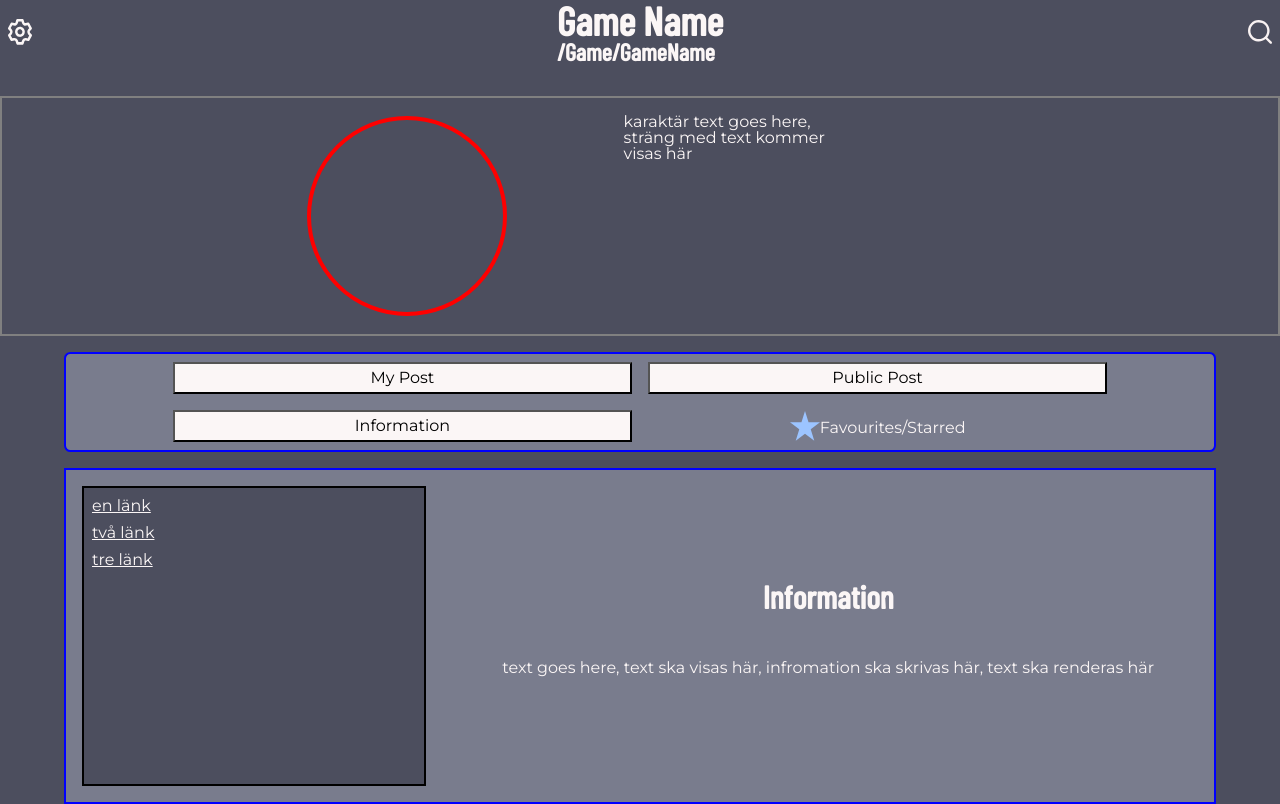
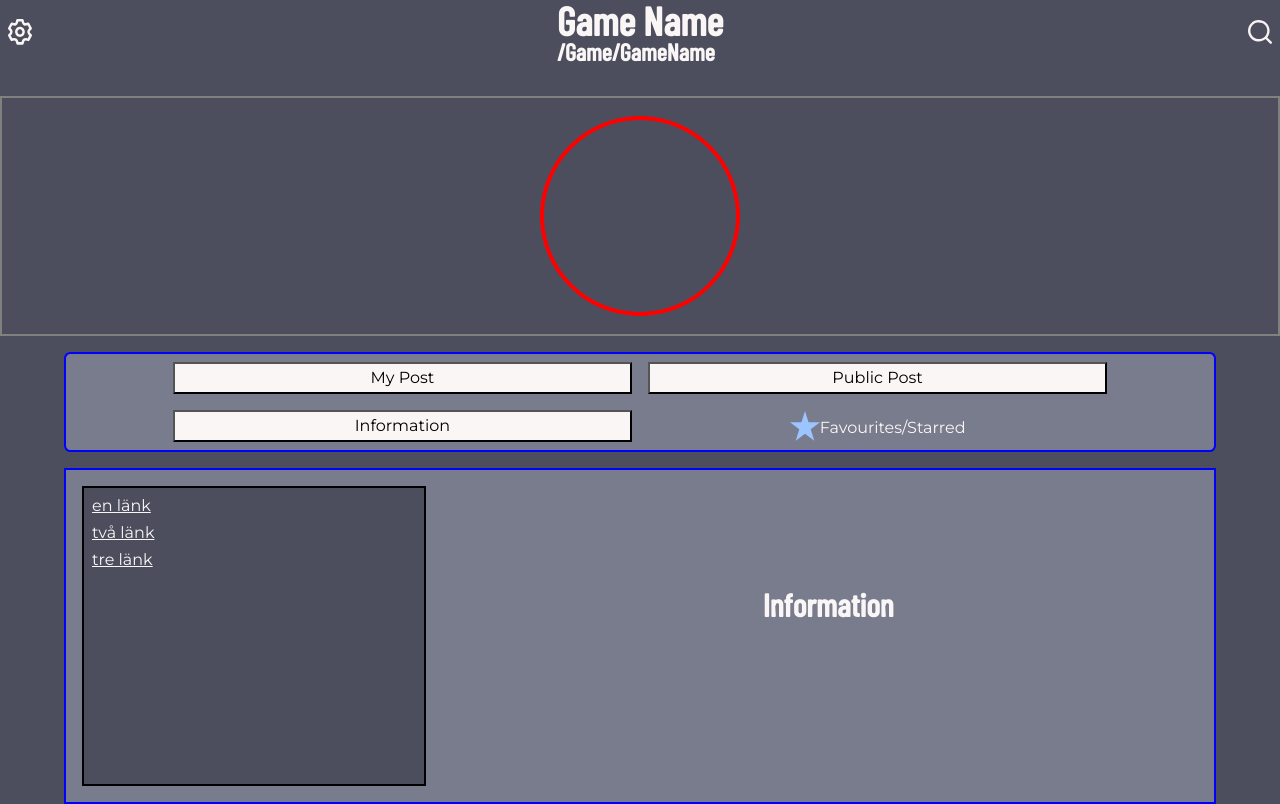
Before and after one commit to KarlEmilArvid/ComboVault, a React (Vite) app: page /character in a window 1280 px wide. Both pictures are taken after a click on the button "Information". Built offline with nearby package versions, Linux system fonts and the light colour scheme; no server answers; the database is empty.

Commit message:
clean clode
Co-Authored-By: RickyJohansson <92937315+RickyJohansson@users.noreply.github.com>

```diff
--- a/src/App.tsx
+++ b/src/App.tsx
@@ -1,30 +1,21 @@
-import { Route, Routes } from 'react-router-dom'
-import './scss/global.scss'
 import Start from './views/start/Start'
 import Game from './views/game/Game'
 import Character from './views/character/Character'
 import About from './views/about/About'
+import { Route, Routes } from 'react-router-dom'
 import { getDocs, collection, doc } from 'firebase/firestore';
 import { db } from './firebase/firebase';
 import { useEffect, useState } from 'react';
+import './scss/global.scss'
 
 type CharacterType = {
 	characterName: string;
 	characterImage: string;
 }
 
-type PostType = {
-	MyPostTitle: string;
-	PublicPostTitle: string;
-	MyPostText: string;
-	PublicPostText: string;
-}
-
 function App() {
-
 	const [games, setGames] = useState<any[]>();
 	const [character, setCharacter] = useState<CharacterType>({ characterName: '', characterImage: '' });
-	const [characterPost, setCharacterPost] = useState<PostType>({ MyPostTitle: '', PublicPostTitle: '', MyPostText: '', PublicPostText: '' })
 
 	// Hämtar questions från firebase databasen
 	useEffect(() => {
--- a/src/components/characterCard/CharacterCard.scss
+++ b/src/components/characterCard/CharacterCard.scss
@@ -13,7 +13,7 @@
         height: 100%;
 
         .character-name {
-            display: none;
+            //display: none;
         }
     }
 
--- a/src/components/characterCard/CharacterCard.tsx
+++ b/src/components/characterCard/CharacterCard.tsx
@@ -1,7 +1,7 @@
 import Square from '../square/Square'
+import { useState, useEffect } from 'react';
 import './CharacterCard.scss'
 import '../square/square.scss'
-import { useState, useEffect } from 'react';
 
 type CharacterType = {
     characterName: string;
@@ -11,21 +11,37 @@ type CharacterType = {
 type Props = {
     showCharacter: (name: string, image: string) => void;
     character: CharacterType;
+    games: any[] | undefined;
 }
 
-const CharacterCard = ({ character, showCharacter }: Props) => {
+const CharacterCard = ({ character, showCharacter, games }: Props) => {
     const [validCharacter, setValidCharacter] = useState<CharacterType>({ characterName: '', characterImage: '' })
+    const [intro, setIntro] = useState<string>('')
 
     useEffect(() => {
         setValidCharacter(character)
     }, [])
 
+    useEffect(() => {
+        games?.map((game, i) => {
+            if (i === 1) {
+                let tempString: string = ''
+                game.Characters.map((character: { Name: string; characterName: string; Intro: string; }) => {
+                    if (character.Name === validCharacter.characterName) {
+                        tempString = character.Intro
+                    }
+                })
+                setIntro(tempString)
+            }
+        })
+    }, [validCharacter])
+
     return (
         <section className="character-wrapper">
             <Square name={validCharacter.characterName} image={validCharacter.characterImage} gameImage={''} gameName={''} showCharacter={showCharacter} />
             <section className="character-container">
-                <h2 className="character-name">karaktär namn enbart i desktop</h2>
-                <p className='character-intro'>karaktär text goes here, sträng med text kommer visas här</p>
+                <h2 className="character-name">{validCharacter.characterName}</h2>
+                <p className='character-intro'>{intro}</p>
             </section>
         </section>
     )
--- a/src/components/informationSection/InformationSection.tsx
+++ b/src/components/informationSection/InformationSection.tsx
@@ -1,3 +1,4 @@
+import { useEffect, useState } from 'react';
 import './InformationSection.scss'
 
 type Props = {
@@ -6,12 +7,27 @@ type Props = {
 }
 
 const InformationSection = ({ characterName, games }: Props) => {
+    const [information, setInformation] = useState<string>('')
+
+    useEffect(() => {
+        games?.map((game, i) => {
+            if (i === 1) {
+                let tempString: string = ''
+                game.Characters.map((character: { Name: string; Information: string; }) => {
+                    if (character.Name === characterName) {
+                        tempString = character.Information
+                    }
+                })
+                setInformation(tempString)
+            }
+        })
+    }, [])
 
     return (
         <section className='information-wrapper'>
             <section className='information-section'>
                 <h2>Information</h2>
-                <p>text goes here, text ska visas här, infromation ska skrivas här, text ska renderas här</p>
+                <p>{information}</p>
             </section>
             <section className='link-section'>
                 <ul>
--- a/src/components/post/Post.scss
+++ b/src/components/post/Post.scss
@@ -14,6 +14,10 @@
         color: black;
     }
 
+    .post-section {
+        color: black;
+    }
+
     .accordion {
         margin-left: auto;
         cursor: pointer;
--- a/src/components/post/Post.tsx
+++ b/src/components/post/Post.tsx
@@ -33,7 +33,7 @@ const Post = ({ PostTitle, PostText }: Props) => {
                     <h3>{PostTitle}</h3>
                     <img className='accordion' src={accordionArrow} alt="down-button" />
                     <img src={star} alt="star" />
-                    <section>
+                    <section className='post-section'>
                         <p>{PostText}</p>
                     </section>
                 </>
--- a/src/components/postSection/PostSection.tsx
+++ b/src/components/postSection/PostSection.tsx
@@ -39,9 +39,6 @@ const PostSection = ({ name, characterName, games }: Props) => {
 
     //console.log(postArray![0][0].PostTitle)
 
-
-
-
     return (
         <section className="posts-wrapper">
             <h2>{name}</h2>
--- a/src/views/character/Character.tsx
+++ b/src/views/character/Character.tsx
@@ -32,7 +32,7 @@ const Character = ({ character, showCharacter, games }: Props) => {
     return (
         <div>
             <Header />
-            <CharacterCard character={character} showCharacter={showCharacter} />
+            <CharacterCard games={games} character={character} showCharacter={showCharacter} />
             <ToggleComponent getName={getName} />
             {
                 name === 'My Post' ? <PostSection name={name} games={games} characterName={character.characterName} /> :
```
